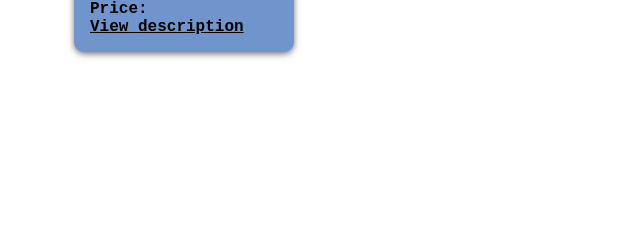
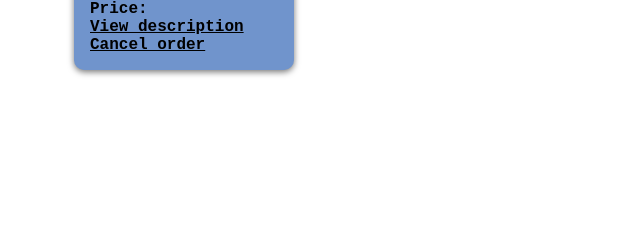
Before and after one commit to ErlJocson/ecommerce, a Django app: page /order/ in a window 1280 px wide. Shown: the part 110-350 px from the top of the page, without its empty margins (0-640 px from the left). Run offline with Django 4.2, Linux system fonts and the light colour scheme; a user stored in the database is signed in; data comes from the database, SQL or seed files in the repository; both versions use the stored data as it was after the commit; tables that the repository leaves empty hold one stand-in row (values such as "Sample post").

Commit message:
cancel button added

```diff
--- a/product/templates/order_view.html
+++ b/product/templates/order_view.html
@@ -13,6 +13,7 @@
       />
       <p><strong>Price:</strong> {{ order.product.price }}</p>
       <a href="{% url 'product' id=order.product.id %}">View description</a>
+      <a href="{% url 'cancel-order' id=order.product.id %}">Cancel order</a>
     </div>
   </div>
   {% endfor %}
--- a/product/urls.py
+++ b/product/urls.py
@@ -8,5 +8,6 @@ urlpatterns = [
     path('product/<int:id>', product_view, name='product'),
     path('order/<int:id>', order_now, name='order_now'),
     path('add-product/', add_product, name='add-product'),
-    path('remove-product/<int:id>', delete_product, name="delete-product")
+    path('remove-product/<int:id>', delete_product, name="delete-product"),
+    path('cancel-order/<int:id>', cancel_order, name='cancel-order'),
 ]
--- a/product/views.py
+++ b/product/views.py
@@ -1,4 +1,4 @@
-import os
+from itertools import product
 from django.shortcuts import redirect, render
 from .models import Order, Product
 from django.contrib.auth.decorators import login_required
@@ -86,3 +86,13 @@ def delete_product(request, id):
     productToDelete.delete()
     messages.success(request, 'Product delete.')
     return redirect('store')
+
+@login_required
+def cancel_order(request, id):
+    incrementStock = Product.objects.get(id=id)
+    incrementStock.stock = incrementStock.stock + 1
+    incrementStock.save()
+    orderToDelete = Order.objects.get(product=incrementStock)
+    orderToDelete.delete()
+    messages.success(request, 'Your order have been canceled.')
+    return redirect('order')
```
Also changed, not shown: db.sqlite3, img/Lspu_logo.png (added), product/models.py (line endings or trailing spaces).
